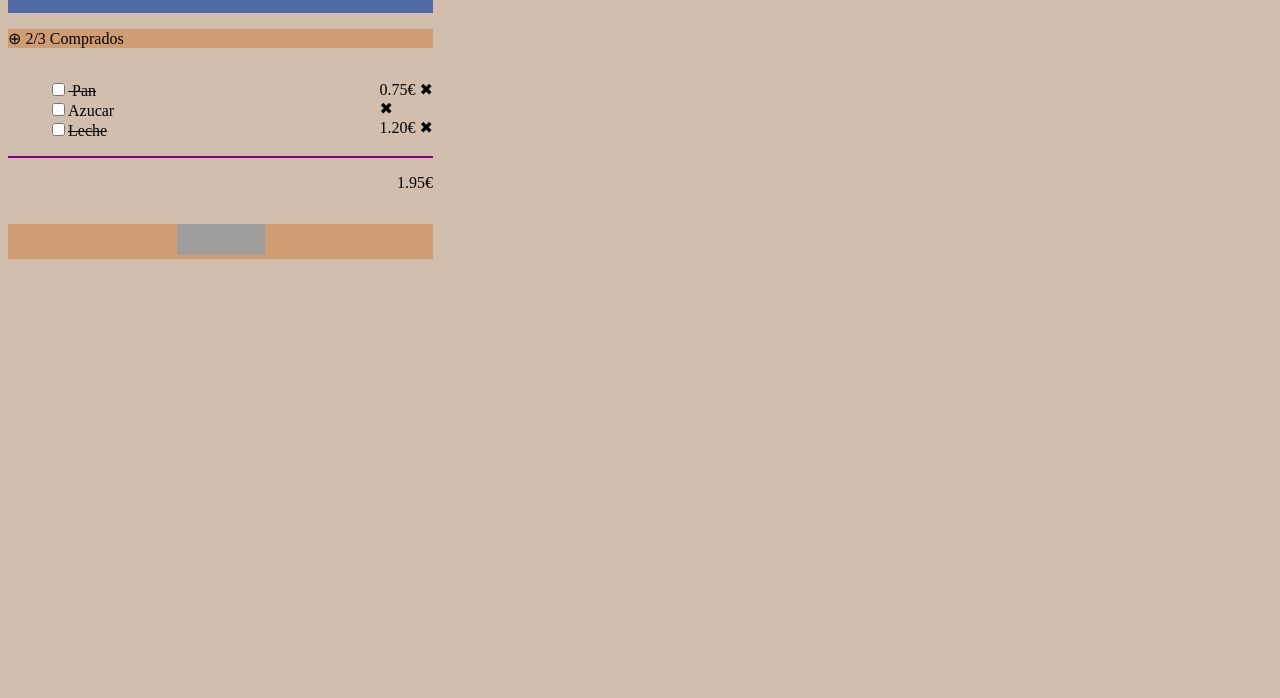
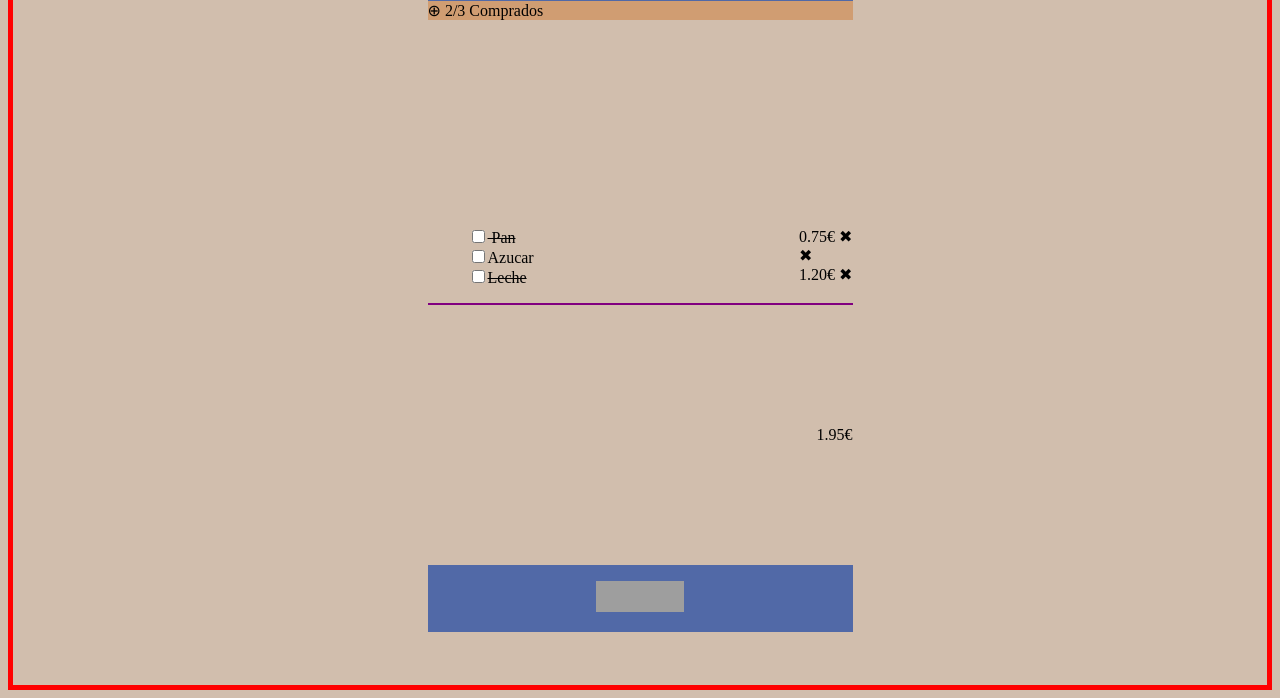
Before and after one commit to AlbertoArochal/202210-W2-Alberto-Rocha, a website: page index.html in a window 1280 px wide. Shown: the part 118-816 px from the top of the page. Drawn offline with Linux system fonts and the light colour scheme; grey boxes are pictures that could not be loaded.

Commit message:
several changes css

```diff
--- a/index.html
+++ b/index.html
@@ -10,6 +10,7 @@
 </head>
 
 <body>
+    <div class="container__cellphone">
         <header>
             <h1>Lista de la compra</h1>
             <div>
@@ -55,6 +56,8 @@
                 </a>
             </p>
         </footer>
+
+    </div>
 </body>
 
 </html>
--- a/styles/style.css
+++ b/styles/style.css
@@ -17,6 +17,7 @@ header>div>p {
     margin-bottom: 25%;
 }
 
+
 header>div>p:hover {
     cursor: pointer;
 }
@@ -30,6 +31,11 @@ header {
     display: flex;
     justify-content: space-between;
     width: 425px;
+    margin-top: -70px;
+}
+
+.counter {
+    margin-top: -45%;
 }
 
 body {
@@ -44,7 +50,7 @@ body {
 }
 
 footer {
-    background-color: var(--body-accent-color);
+    background-color: var(--header-color);
     width: 425px;
     text-align: center;
 
@@ -85,3 +91,14 @@ ul>li:nth-child(odd) {
     justify-content: flex-end;
     width: 425px;
 }
+
+.container__cellphone {
+    display: grid;
+    justify-content: center;
+    margin: auto;
+    align-items: center;
+    border: 5px solid red;
+    min-height: 100vh;
+
+
+}
```
Lines whose indentation alone changed are shown as unchanged.
